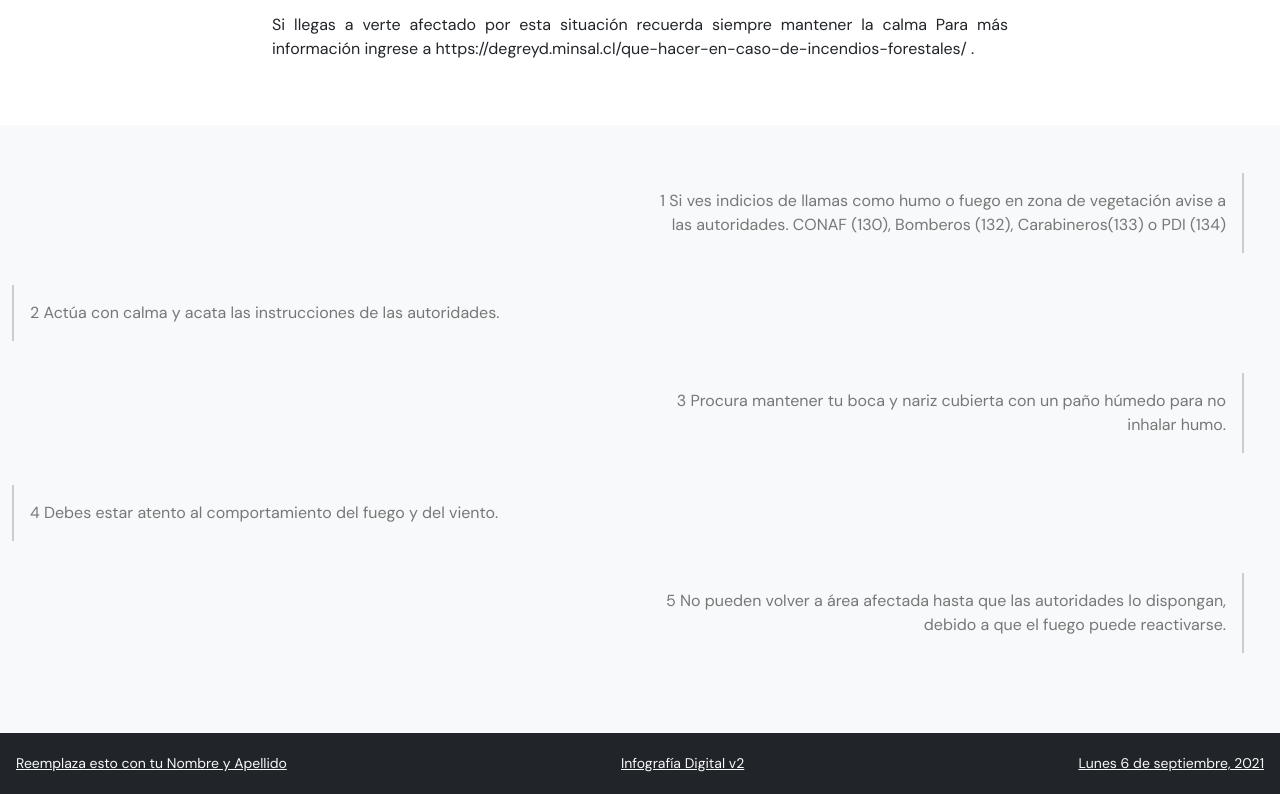
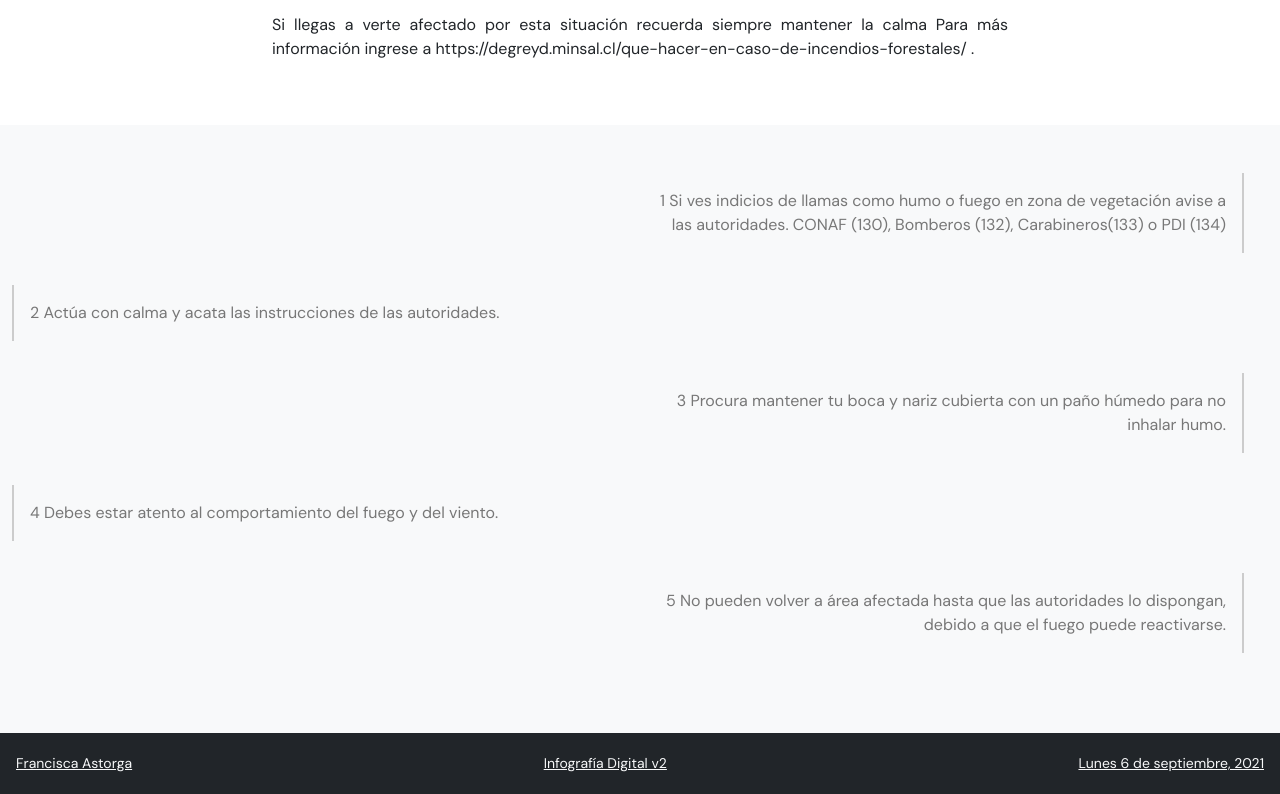
Before and after one commit to flanfo/entrega4, a plain HTML site: page infografia.html in a window 1280 px wide. Shown: the part 454-1248 px from the top of the page. Drawn offline with nearby package versions, Linux system fonts and the light colour scheme.

Commit message:
Update infografia.html

```diff
--- a/infografia.html
+++ b/infografia.html
@@ -110,7 +110,7 @@ Para más información ingrese a https://degreyd.minsal.cl/que-hacer-en-caso-de-
                 <div class="col-12">
                     <p class="d-flex justify-content-between small p-1 m-0">
                         <!--reemplaza el # que sigue con la URL de tu cuenta en GitHub-->
-                        <a href="#" class="link-light">Reemplaza esto con tu Nombre y Apellido</a>
+                        <a href="https://github.com/flanfo/primeraentrega.git" class="link-light">Francisca Astorga</a>
                         <a href="https://github.com/profesorfaco/dno075-2021-1/" class="link-light">Infografía Digital v2</a>
                         <a href="https://github.com/profesorfaco/dno075-2021-1/tree/main/clase-06" class="d-none d-lg-inline link-light">Lunes 6 de septiembre, 2021</a>
                     </p>
```
